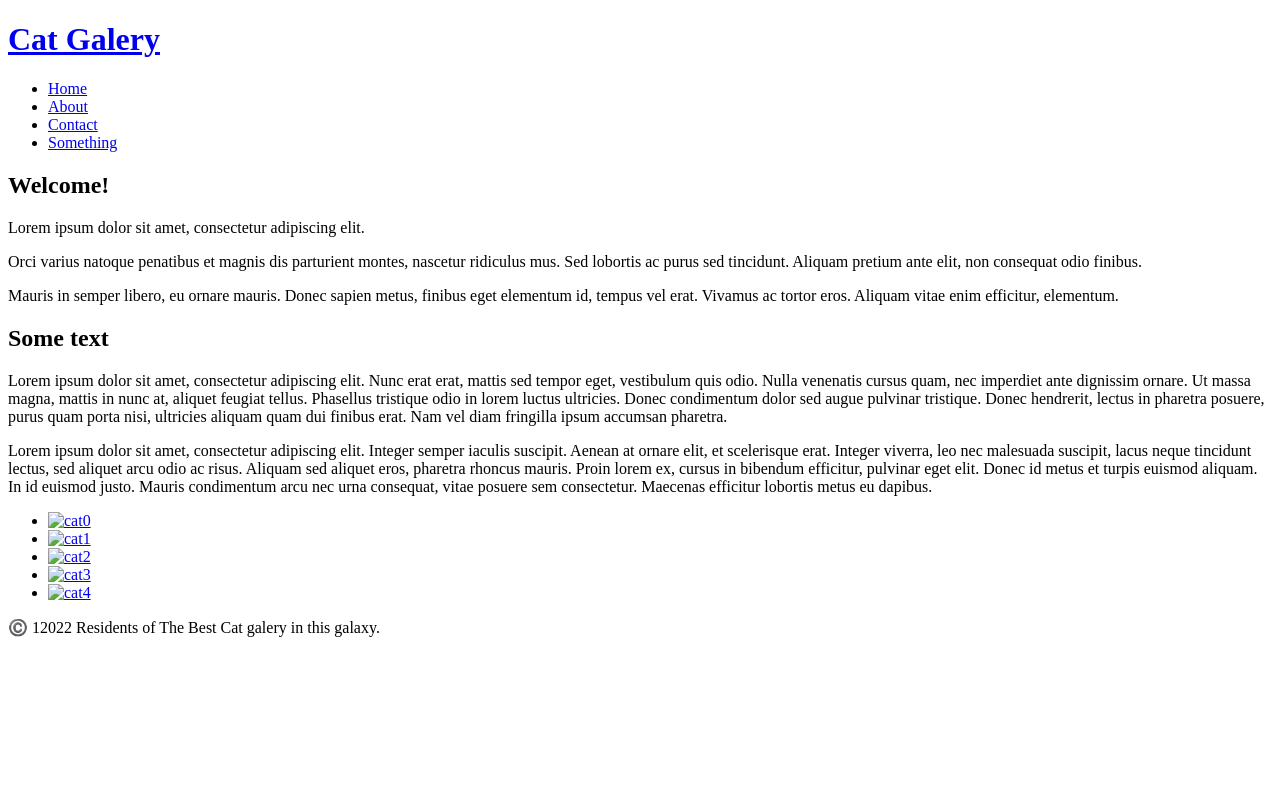
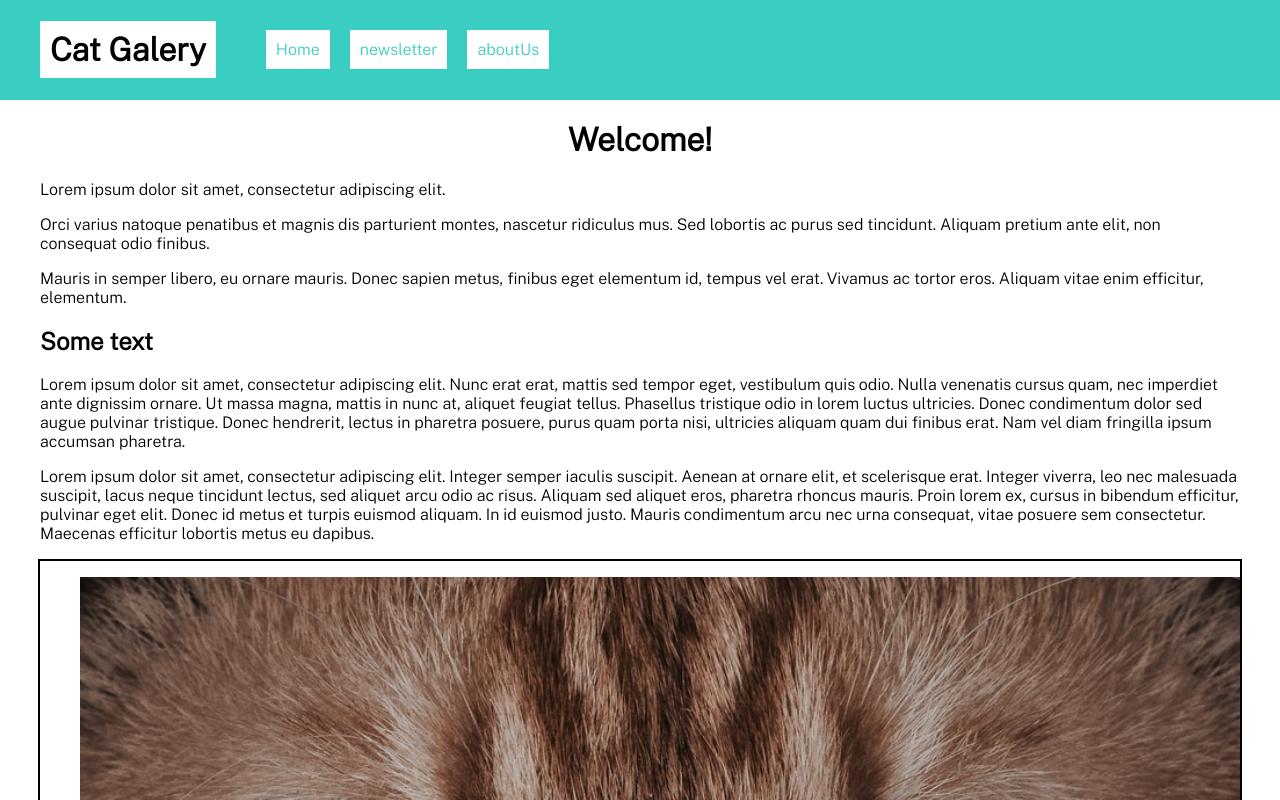
Before and after one commit to Moberly3/test131022, a plain HTML site: page testV5/index.html in a window 1280 px wide. Shown: the top 800 px of the page. Drawn offline with nearby package versions, Linux system fonts and the light colour scheme.

Commit message:
fourth commit

```diff
--- a/testV5/css/Style.css
+++ b/testV5/css/Style.css
@@ -0,0 +1,108 @@
+body{
+	font-family: 'Public Sans', sans-serif;
+}
+
+:root {
+  --main-bg-color: #3acec2;
+}
+
+#greenLine{
+	width: 100%;
+	height: 100px;
+	background: var(--main-bg-color);
+}
+.container{
+	display: inline-block;
+	position: absolute;
+	top: 0;
+	left: 0;
+	width: 100%;
+
+}
+.header{
+	margin: auto;
+	text-align: center;
+	width: 1200px;
+	display: flex;
+	align-items: center;
+}
+.header ul{
+	width: 500px;
+}
+
+.header li{
+	display: block;
+	list-style-type: none;
+	padding: 0 10px;
+	float: left;
+}
+
+.header li a{
+	text-decoration: none;
+	padding: 10px;
+	background: white;
+	color: var(--main-bg-color);
+}
+
+.header a:hover{
+	color: black;
+}
+
+.heading{
+	display: inline-block;
+	background: white;
+}
+
+.heading a{
+	display: block;
+	color: black;
+	padding: 10px;
+	text-decoration: none;
+}
+h1{
+	text-align: center;
+}
+
+.main{
+	margin: auto;
+	width: 1200px;
+
+}
+
+.footer{
+	display: flex;
+	align-items: center;
+	justify-content: center;
+	position: absolute;
+}
+
+#greyLine{
+	width: 100%;
+	height: 100px;
+	background: #d9e4ea;
+}
+
+
+
+#wrapper{
+    max-width: 1200px;
+    border: 2px solid black;
+    margin: 0 auto;
+
+}
+
+img{
+    width: 100%;
+}
+
+#gallery li:hover{
+    background: red;
+    border: 10px white;
+}
+
+#gallery p{
+    padding: 15px;
+    text-align: center;
+    background-color: white;
+    margin: 0;
+}
--- a/testV5/index.html
+++ b/testV5/index.html
@@ -2,11 +2,8 @@
 <html>
 <head>
 	<meta charset="utf-8">
-	<meta name="viewport" content="width=device-width, initial-scale=1">
-	<meta name="viewport" content="width=device-width, initial-scale=1.0">
 
-	<link rel="stylesheet" type="text/css" href="css/style.css">
-	<link rel="stylesheet" type="text/css" href="css/response.css">
+	<link rel="stylesheet" type="text/css" href="css/Style.css">
 
 	<link rel="preconnect" href="https://fonts.googleapis.com">
 	<link rel="preconnect" href="https://fonts.gstatic.com" crossorigin>
@@ -19,13 +16,12 @@
 			<h1 class="heading"><a href="#">Cat Galery</a></h1>
 			<ul>
 				<li><a href="#">Home</a></li>
-				<li><a href="#">About</a></li>
-				<li><a href="#">Contact</a></li>
-				<li><a href="#">Something</a></li>
+				<li><a href="#">newsletter</a></li>
+				<li><a href="#">aboutUs</a></li>
 			</ul>
 		</div>
 		<div class="main">
-			<h2>Welcome!</h2>
+			<h1>Welcome!</h1>
 
 			<p>Lorem ipsum dolor sit amet, consectetur adipiscing elit.</p>
 
@@ -45,34 +41,11 @@
             <ul id="gallery">
                 <li>
                     <a href="img/10.jpg">
-                        <img src="img/10.jpg" alt="cat0" width="300">
+                        <img src="img/10.jpg" alt="cat0">
 
                     </a>
                 </li>
-                <li>
-                    <a href="img/11.jpg">
-                        <img src="img/11.jpg" alt="cat1" width="300">
 
-                    </a>
-                </li>
-                <li>
-                    <a href="img/12.jpg">
-                        <img src="img/12.jpg" alt="cat2" width="300">
-
-                    </a>
-                </li>
-                <li>
-                    <a href="img/13.jpg">
-                        <img src="img/13.jpg" alt="cat3" width="300">
-
-                    </a>
-                </li>
-                <li>
-                    <a href="img/14.jpg">
-                        <img src="img/14.jpg" alt="cat4" width="300">
-
-                    </a>
-                </li>
             </ul>
         </main>
 
```
Also changed, not shown: testV5/img/10.jpg (added).
